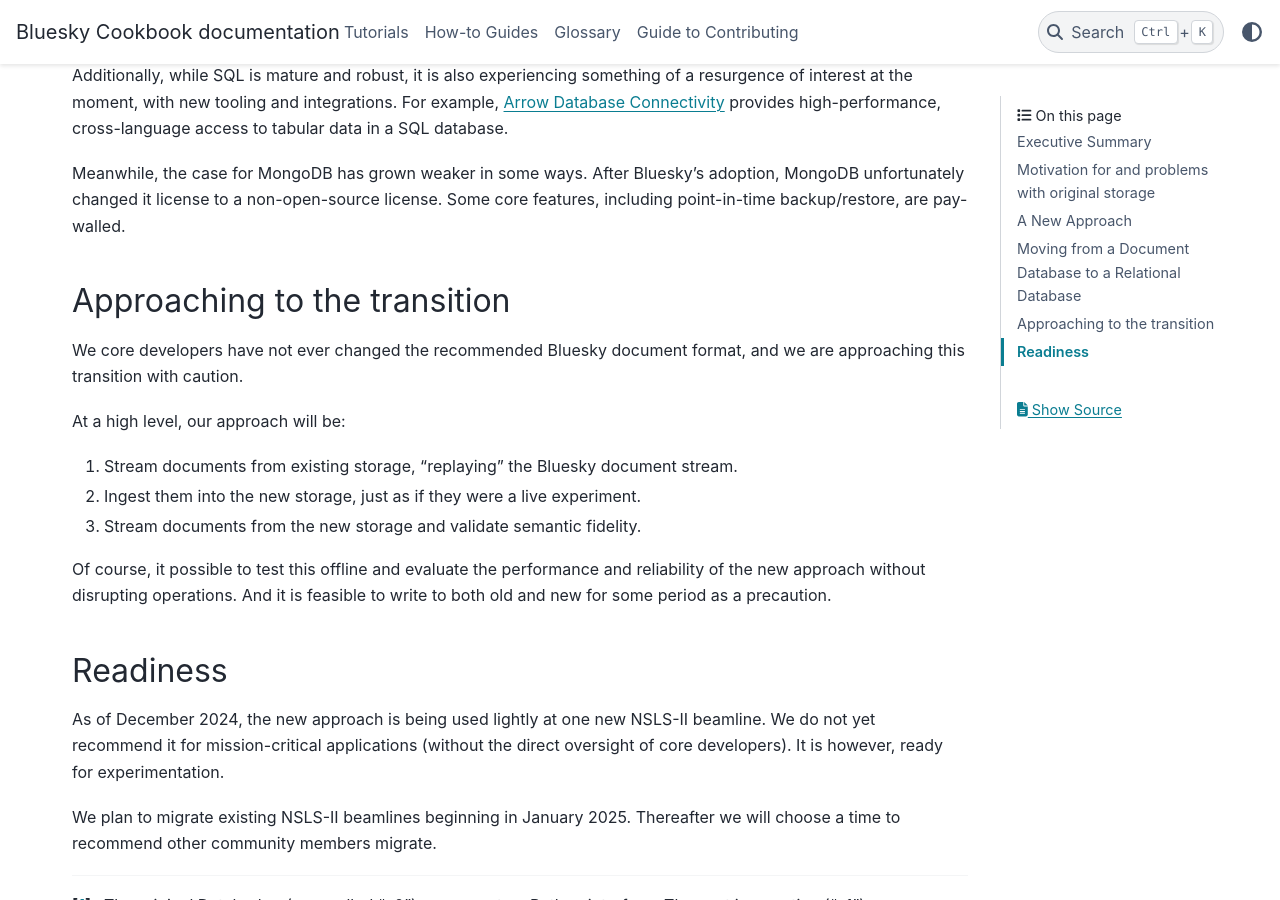
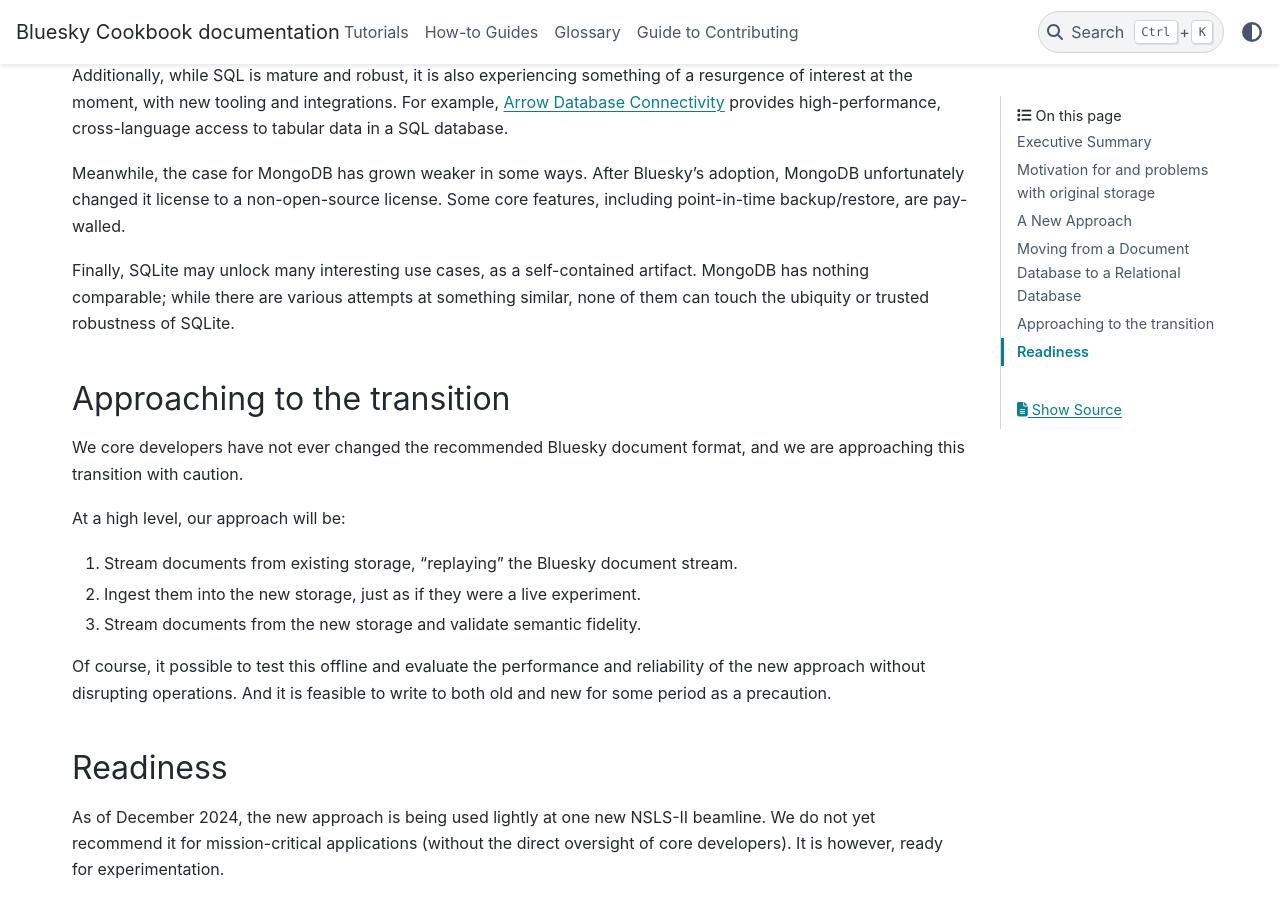
Before and after one commit to bluesky/bluesky-cookbook, a Sphinx documentation site: the page built from docs/explanations/document-storage.md, in a window 1280 px wide and 900 px high, scrolled down 2212 px. Built offline with Sphinx 7.4.7 and the PyData theme 0.15.4, drawn with Linux system fonts in a browser that asks for light colours.

Commit message:
Add note on SQLite

```diff
--- a/docs/explanations/document-storage.md
+++ b/docs/explanations/document-storage.md
@@ -112,6 +112,11 @@
 license. Some core features, including point-in-time backup/restore, are
 pay-walled.
 
+Finally, SQLite may unlock many interesting use cases, as a self-contained
+artifact. MongoDB has nothing comparable; while there are various attempts at
+something similar, none of them can touch the ubiquity or trusted robustness of
+SQLite.
+
 ## Approaching to the transition
 
 We core developers have not ever changed the recommended Bluesky document
```
